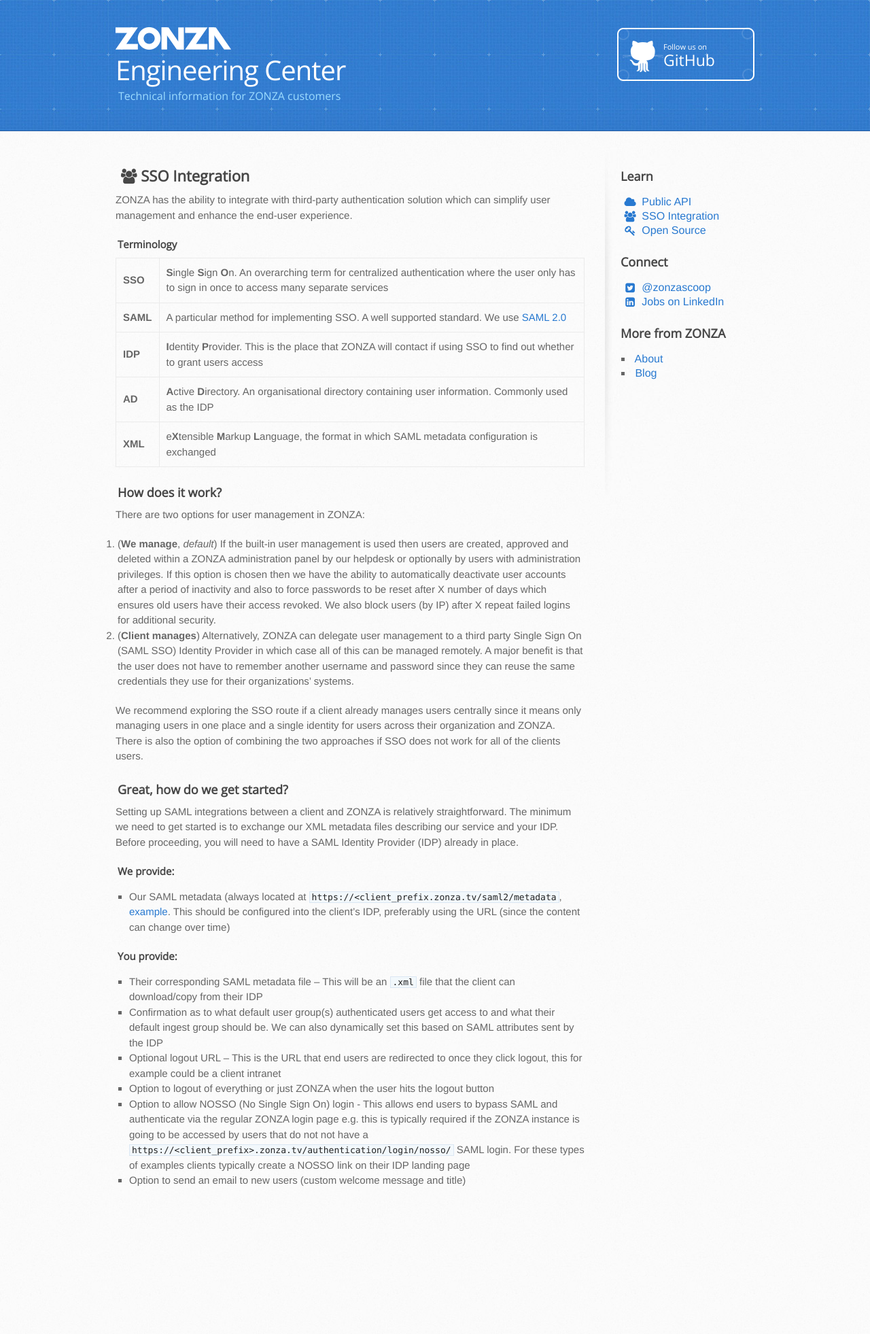
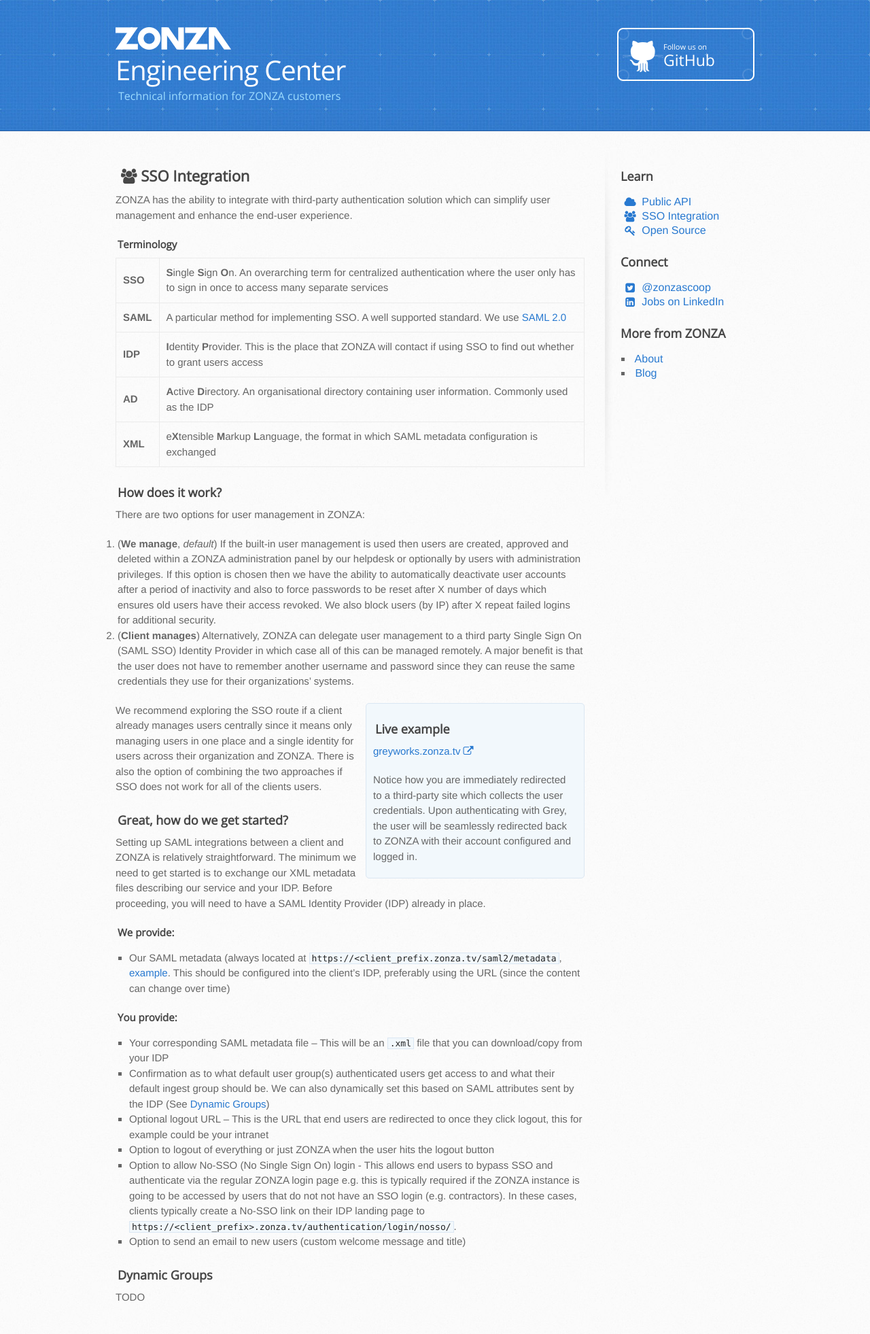
Before and after one commit to zonza/zonza.github.io, a Jekyll site: the page built from sso.md, in a window 1280 px wide. Shown: the whole page at 68% size. Built offline with Jekyll 4.4.1, drawn with Linux system fonts in a browser that asks for light colours; nearby versions of some CDN libraries; before the commit the page ends 1790 px from its top, so only the background shows below that.

Commit message:
Add Examples using pull quote styling

```diff
--- a/sso.md
+++ b/sso.md
@@ -33,6 +33,15 @@
    to remember another username and password since they can reuse the same
    credentials they use for their organizations' systems.
 
+<div class="pull-right">
+<h3>Live example</h3>
+<p><a href="http://greyworks.zonza.tv">greyworks.zonza.tv <i class="fa fa-external-link"></i></a></p>
+<p>Notice how you are immediately redirected to a third-party site which
+collects the user credentials. Upon authenticating with Grey, the user will be
+seamlessly redirected back to ZONZA with their account configured and logged
+in.</p>
+</div>
+
 We recommend exploring the SSO route if a client already manages users
 centrally since it means only managing users in one place and a single identity
 for users across their organization and ZONZA. There is also the option of
@@ -53,20 +62,24 @@
   over time)
 
 #### You provide:
-* Their corresponding SAML metadata file – This will be an `.xml` file that the
-  client can download/copy from their IDP
+* Your corresponding SAML metadata file – This will be an `.xml` file that you
+  can download/copy from your IDP
 * Confirmation as to what default user group(s) authenticated users get access
   to and what their default ingest group should be. We can also dynamically set
-  this based on SAML attributes sent by the IDP
+  this based on SAML attributes sent by the IDP (See [Dynamic
+  Groups](#dynamic-groups))
 * Optional logout URL – This is the URL that end users are redirected to once
-  they click logout, this for example could be a client intranet
+  they click logout, this for example could be your intranet
 * Option to logout of everything or just ZONZA when the user hits the logout
   button
-* Option to allow NOSSO (No Single Sign On) login - This allows end users to
-  bypass SAML and authenticate via the regular ZONZA login page e.g. this is
+* Option to allow No-SSO (No Single Sign On) login - This allows end users to
+  bypass SSO and authenticate via the regular ZONZA login page e.g. this is
   typically required if the ZONZA instance is going to be accessed by users
-  that do not not have a
-  `https://<client_prefix>.zonza.tv/authentication/login/nosso/` SAML login. For
-  these types of examples clients typically create a NOSSO link on their IDP
-  landing page
+  that do not not have an SSO login (e.g. contractors). In these cases,
+  clients typically create a No-SSO link on their IDP landing page to
+  `https://<client_prefix>.zonza.tv/authentication/login/nosso/`.
 * Option to send an email to new users (custom welcome message and title)
+
+### Dynamic Groups
+
+TODO
--- a/stylesheets/stylesheet.css
+++ b/stylesheets/stylesheet.css
@@ -232,6 +232,17 @@
 samp {
   font-family: monospace, monospace;
   font-size: 1em;
+}
+
+div.pull-right {
+  display: block;
+  width: 300px;
+  float:right;
+  margin: 0 0 10px 10px;
+  padding: 0px 10px 0 10px;
+  background-color: #f2f8fc;
+  border: solid 1px #dbe7f3;
+  border-radius: 5px;
 }
 
 /* Forms
```
Also changed, not shown: api.md (+10 -0 lines).
